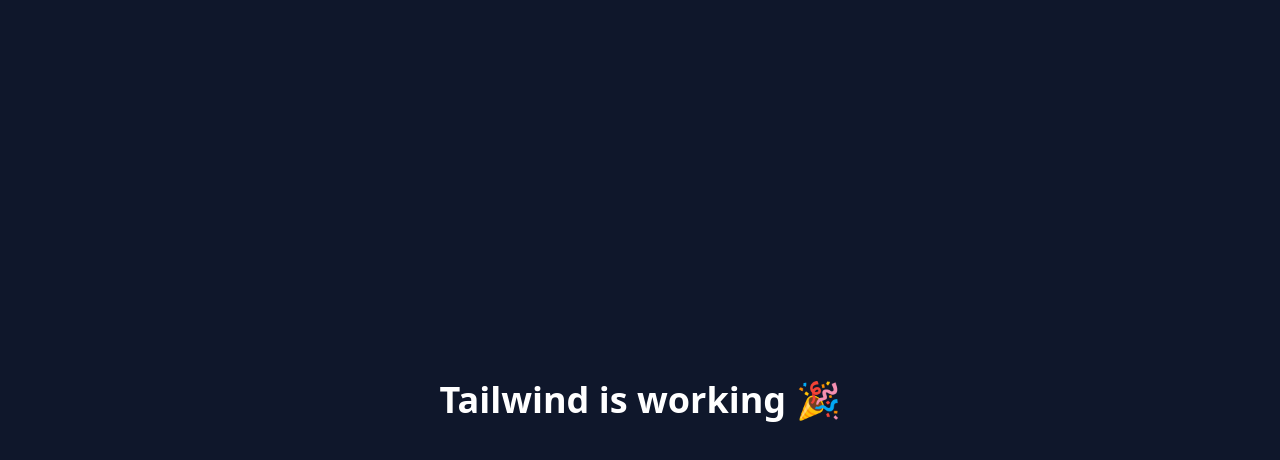
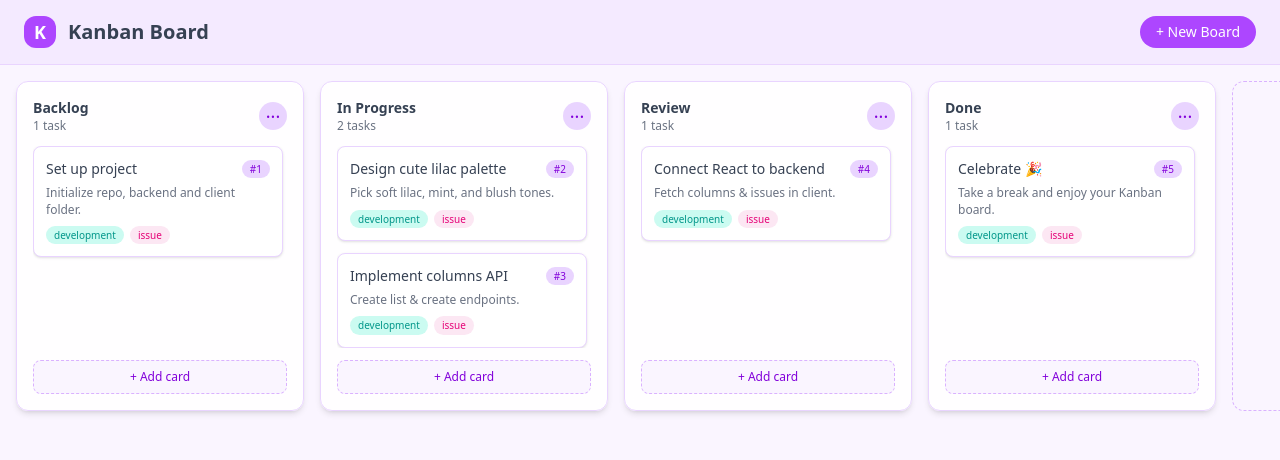
Before and after one commit to Magdalena-23/KanbanBoard, a React (Vite) app in the folder client/: page / in a window 1280 px wide. Shown: the top 460 px of the page. Built offline with nearby package versions, Linux system fonts and the light colour scheme.

Commit message:
basic UI with mock data

```diff
--- a/client/src/App.tsx
+++ b/client/src/App.tsx
@@ -1,9 +1,7 @@
-function App() {
-  return (
-    <div className="min-h-screen bg-slate-900 text-white flex items-center justify-center">
-      <h1 className="text-4xl font-bold">Tailwind is working 🎉</h1>
-    </div>
-  );
-}
+import KanbanBoard from "./components/KanbanBoard";
+
+const App = () => {
+  return <KanbanBoard />;
+};
 
 export default App;
--- /dev/null
+++ b/client/src/components/Column.tsx
@@ -0,0 +1,50 @@
+import IssueCard from "./IssueCard";
+import type { Column as ColumnType, Issue } from "../types/types";
+
+type ColumnProps = {
+  column: ColumnType;
+  issues: Issue[];
+};
+
+const Column = ({ column, issues }: ColumnProps) => {
+  return (
+    <div className="flex flex-col w-72 bg-white/90 backdrop-blur rounded-xl shadow-md border border-purple-200 p-4 cursor-grab">
+      <div className="flex items-center justify-between mb-3">
+        <div>
+          <h2 className="text-sm font-semibold text-gray-700">{column.name}</h2>
+          <p className="text-xs text-gray-500">
+            {issues.length} task{issues.length !== 1 && "s"}
+          </p>
+        </div>
+
+        <button
+          type="button"
+          className="h-7 w-7 rounded-full bg-purple-200 flex items-center justify-center text-purple-700 text-lg hover:bg-purple-300 transition-colors cursor-pointer"
+        >
+          ···
+        </button>
+      </div>
+
+      <div className="flex-1 flex flex-col gap-3 overflow-y-auto pr-1">
+        {issues.map((issue) => (
+          <IssueCard key={issue.id} issue={issue} />
+        ))}
+
+        {issues.length === 0 && (
+          <p className="text-xs text-gray-500 italic">
+            No issues in this column.
+          </p>
+        )}
+      </div>
+
+      <button
+        type="button"
+        className="mt-3 inline-flex items-center justify-center gap-1 rounded-lg border border-dashed border-purple-300 bg-purple-50 px-3 py-2 text-xs font-medium text-purple-700 hover:bg-purple-100 transition-colors cursor-pointer"
+      >
+        + Add card
+      </button>
+    </div>
+  );
+};
+
+export default Column;
--- /dev/null
+++ b/client/src/components/IssueCard.tsx
@@ -0,0 +1,35 @@
+import type { Issue } from "../types/types";
+
+type IssueCardProps = {
+  issue: Issue;
+};
+
+const IssueCard = ({ issue }: IssueCardProps) => {
+  return (
+    <div className="rounded-lg border border-purple-200 bg-white p-3 text-sm shadow-sm hover:shadow-lg hover:-translate-y-[1px] transition-all z-10 cursor-grab">
+      <div className="flex items-center justify-between mb-1.5">
+        <h3 className="font-medium text-gray-700">{issue.title}</h3>
+        <span className="inline-flex items-center rounded-full bg-purple-200 px-2 py-[2px] text-[10px] font-medium text-purple-700">
+          #{issue.id}
+        </span>
+      </div>
+
+      {issue.description && (
+        <p className="text-xs text-gray-500 leading-snug">
+          {issue.description}
+        </p>
+      )}
+
+      <div className="mt-2 flex flex-wrap gap-1.5">
+        <span className="inline-flex items-center rounded-full bg-teal-100 px-2 py-[2px] text-[10px] font-medium text-teal-600">
+          development
+        </span>
+        <span className="inline-flex items-center rounded-full bg-pink-100 px-2 py-[2px] text-[10px] font-medium text-pink-600">
+          issue
+        </span>
+      </div>
+    </div>
+  );
+};
+
+export default IssueCard;
--- /dev/null
+++ b/client/src/components/KanbanBoard.tsx
@@ -0,0 +1,106 @@
+import { useMemo } from "react";
+import Column from "./Column";
+import type { Column as ColumnType, Issue } from "../types/types";
+
+const mockColumns: ColumnType[] = [
+  { id: 1, name: "Backlog", position: 1 },
+  { id: 2, name: "In Progress", position: 2 },
+  { id: 3, name: "Review", position: 3 },
+  { id: 4, name: "Done", position: 4 },
+];
+
+const mockIssues: Issue[] = [
+  {
+    id: 1,
+    title: "Set up project",
+    description: "Initialize repo, backend and client folder.",
+    columnId: 1,
+    position: 1,
+  },
+  {
+    id: 2,
+    title: "Design cute lilac palette",
+    description: "Pick soft lilac, mint, and blush tones.",
+    columnId: 2,
+    position: 1,
+  },
+  {
+    id: 3,
+    title: "Implement columns API",
+    description: "Create list & create endpoints.",
+    columnId: 2,
+    position: 2,
+  },
+  {
+    id: 4,
+    title: "Connect React to backend",
+    description: "Fetch columns & issues in client.",
+    columnId: 3,
+    position: 1,
+  },
+  {
+    id: 5,
+    title: "Celebrate 🎉",
+    description: "Take a break and enjoy your Kanban board.",
+    columnId: 4,
+    position: 1,
+  },
+];
+
+export default function KanbanBoard() {
+  const issuesByColumn = useMemo(() => {
+    const map: Record<number, Issue[]> = {};
+    for (const issue of mockIssues) {
+      if (!map[issue.columnId]) map[issue.columnId] = [];
+      map[issue.columnId].push(issue);
+    }
+    Object.values(map).forEach((list) =>
+      list.sort((a, b) => a.position - b.position)
+    );
+    return map;
+  }, []);
+
+  const sortedColumns = [...mockColumns].sort(
+    (a, b) => a.position - b.position
+  );
+
+  return (
+    <div className="min-h-screen bg-purple-50 text-gray-700 flex flex-col">
+      <header className="px-6 py-4 border-b border-purple-200 bg-purple-100/80 backdrop-blur sticky top-0 z-20 flex items-center justify-between">
+        <div className="flex items-center gap-3">
+          <div className="h-8 w-8 rounded-xl bg-purple-500 flex items-center justify-center shadow-lilacStrong">
+            <span className="text-white text-lg font-semibold">K</span>
+          </div>
+
+          <h1 className="text-xl font-semibold">Kanban Board</h1>
+        </div>
+
+        <button
+          type="button"
+          className="inline-flex items-center gap-2 rounded-full bg-purple-500 px-4 py-1.5 text-sm font-medium text-white shadow-lilacStrong hover:bg-purple-600 transition-colors cursor-pointer"
+        >
+          + New Board
+        </button>
+      </header>
+
+      <main className="flex-1 px-4 py-4 overflow-x-auto">
+        <div className="flex gap-4 min-w-max">
+          {sortedColumns.map((column) => (
+            <Column
+              key={column.id}
+              column={column}
+              issues={issuesByColumn[column.id] || []}
+            />
+          ))}
+
+          <button
+            type="button"
+            className="flex w-64 flex-col items-center justify-center rounded-xl border border-dashed border-purple-300 bg-purple-50 p-4 text-sm font-medium text-purple-700 hover:bg-purple-100 hover:border-purple-400 transition-colors cursor-pointer"
+          >
+            + Add a new column
+          </button>
+        </div>
+      </main>
+    </div>
+  );
+}
--- /dev/null
+++ b/client/src/types/types.ts
@@ -0,0 +1,13 @@
+export type Column = {
+  id: number;
+  name: string;
+  position: number;
+};
+
+export type Issue = {
+  id: number;
+  title: string;
+  description?: string;
+  columnId: number;
+  position: number;
+};
```
Also changed, not shown: client/src/App.css (deleted).
